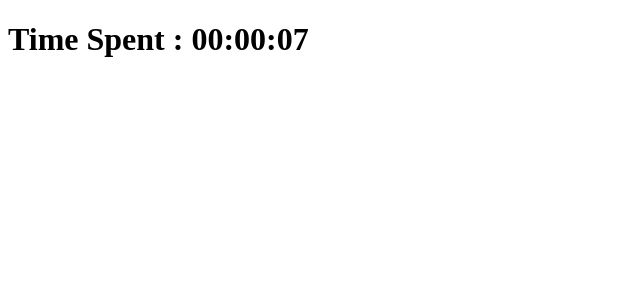
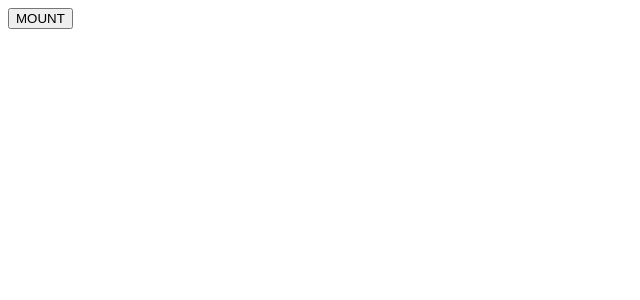
Before and after one commit to Ravikumargupta1999/React-Component-LifeCycle, a React (Create React App) app: page / in a window 1280 px wide. Shown: the top 300 px of the page, without its empty margins (0-640 px from the left). Built offline with nearby package versions, Linux system fonts and the light colour scheme.

Commit message:
Stopping and Unmounting the timer

```diff
--- a/src/App.js
+++ b/src/App.js
@@ -2,15 +2,29 @@
 import TimerOne from "./Components/Timer/TimerOne";
 import "./index.css"
 
-class  App extends React.Component {
+class App extends React.Component {
+  constructor() {
+    super();
 
-  render(){
+    this.state = {
+      mount: false
+    }
+  }
+
+  handleMount = () => {
+    this.setState((prevState) => (
+      {
+        mount: !prevState.mount
+      }))
+  }
+  render() {
     return (
-        <>
-        <TimerOne/>
+      <>
+        <button onClick={this.handleMount}>{this.state.mount? "UN-MOUNT" : "MOUNT"}</button>
+        {this.state.mount? <TimerOne /> : null}
 
-        </>
-      );
+      </>
+    );
   }
 
 }
--- a/src/Components/Timer/TimerOne.js
+++ b/src/Components/Timer/TimerOne.js
@@ -52,10 +52,15 @@
     console.log('________________________________');
     console.log(this.state.time,typeof(this.state.time))
 
-    if(this.state.time == "10"){
-      clearInterval(this.time)
-    }
+    // if(this.state.time == 10){
+    //   clearInterval(this.time)
+    // }
   }
 
 
+  componentWillUnmount(){
+    console.log('TimerOne componentWillUnmount');
+    clearInterval(this.timer);
+  }
+
 }
```
